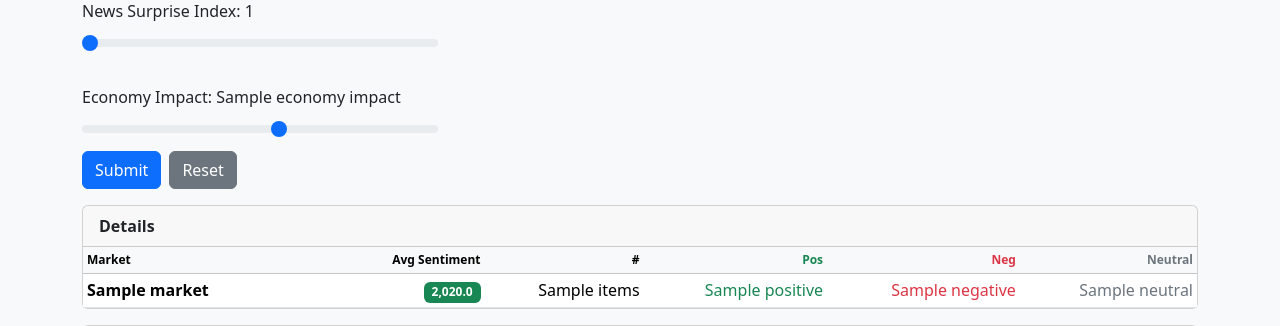
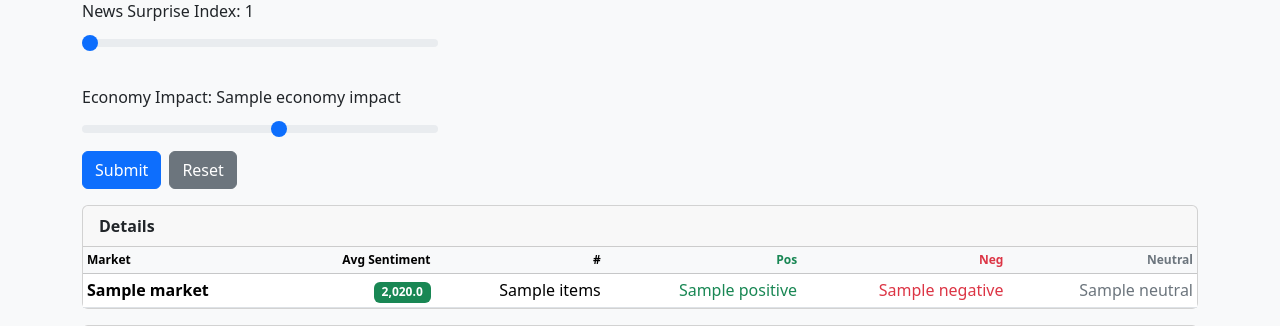
Before and after one commit to vborisov433/bor_terminal, a Symfony app: template templates/impact/index.html.twig in a window 1280 px wide. Shown: the part 127-453 px from the top of the page. Run offline with Twig, Linux system fonts and the light colour scheme; the template is opened without the code that fills it: most values are stand-ins (such as "Sample title", 1, 10 or a date in 2020); some libraries are stand-ins or nearby versions.

Commit message:
Update index.html.twig

```diff
--- a/templates/impact/index.html.twig
+++ b/templates/impact/index.html.twig
@@ -40,7 +40,7 @@
                     <table class="table table-sm align-middle mb-0">
                         <thead class="table-light">
                         <tr>
-                            <th style="min-width: 180px;">Market</th>
+                            <th style="min-width: 100px;">Market</th>
                             <th class="text-end">Avg Sentiment</th>
 {#                            <th class="text-end">Score (-100..+100)</th>#}
                             <th class="text-end">#</th>
```
